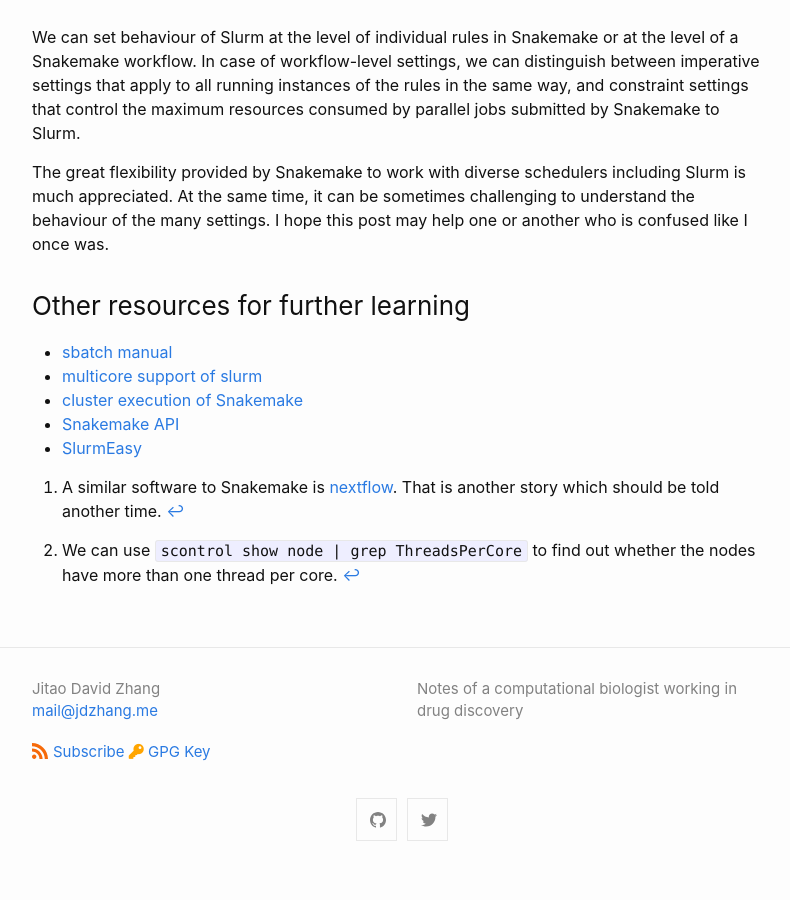
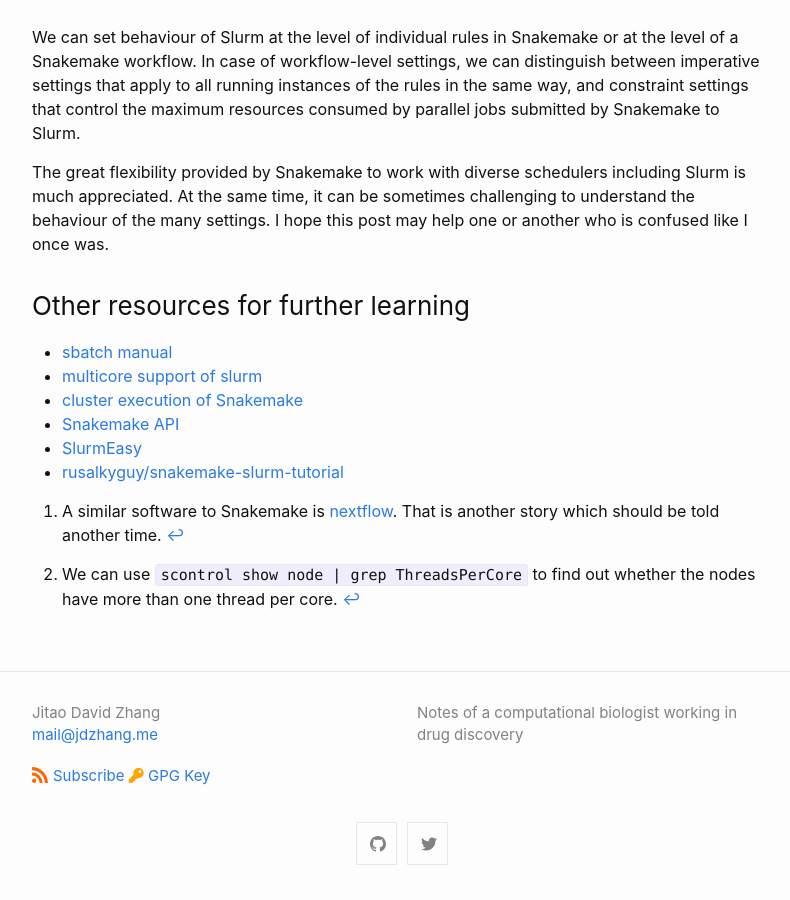
Before and after one commit to Accio/accio.github.io, a Jekyll site: the page built from _posts/2020-06-16-Snakemake-with-slurm.md, in a window 1280 px wide and 900 px high, scrolled down 3280 px. Shown: the whole window, without its empty margins (238-1028 px from the left). Built offline with Jekyll 4.4.1, drawn with Linux system fonts in a browser that asks for light colours; comment, search, counter and statistics services are not loaded; before the commit the page ends 4156 px from its top, so only the background shows below that.

Commit message:
add a reference to a github repo

```diff
--- a/_posts/2020-06-16-Snakemake-with-slurm.md
+++ b/_posts/2020-06-16-Snakemake-with-slurm.md
@@ -170,6 +170,7 @@
 * [Snakemake
     API](https://snakemake.readthedocs.io/en/stable/api_reference/snakemake.html)
 * [SlurmEasy](https://github.com/dpryan79/Misc/blob/master/MPIIE_internal/SlurmEasy)
+* [rusalkyguy/snakemake-slurm-tutorial](https://github.com/rusalkaguy/snakemake-slurm-tutorial)
 
 [^1]: A similar software to Snakemake is [nextflow](https://www.nextflow.io/). That is another story which should be told another time.
 [^2]: We can use `scontrol show node | grep ThreadsPerCore` to find out whether the nodes have more than one thread per core.
```
